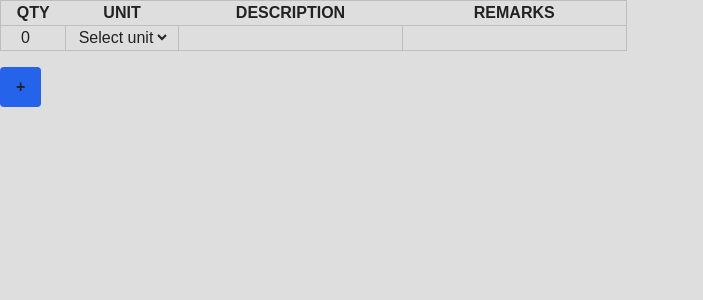
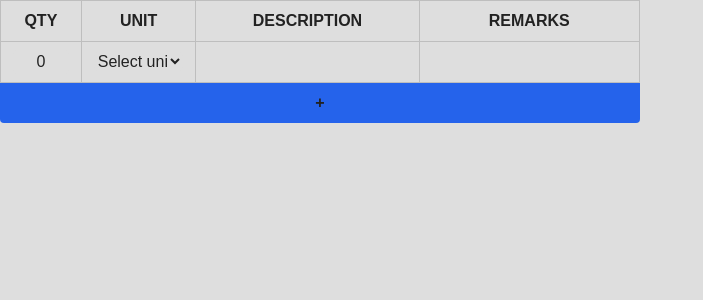
Before and after one commit to cynessa-dev/ops, a Next.js app: page /manager in a window 1280 px wide. Shown: the top 300 px of the page, without its empty margins (0-703 px from the left). Built offline with nearby package versions, Linux system fonts and the light colour scheme.

Commit message:
💄 style(ui): improve delivery table design for clarity

```diff
--- a/app/globals.css
+++ b/app/globals.css
@@ -48,6 +48,15 @@ body {
   font-family: Arial, Helvetica, sans-serif;
 }
 
-.delivery-table th, td {
-  @apply border border-(--border) px-2;
+.delivery-table th, .delivery-table td {
+  @apply border border-(--border) px-3 py-2;
 }
+
+input[type="number"] {
+  -moz-appearance: textfield;
+}
+input[type="number"]::-webkit-inner-spin-button,
+input[type="number"]::-webkit-outer-spin-button {
+  -webkit-appearance: none;
+  margin: 0;
+}
--- a/components/manager/deliveryTable.tsx
+++ b/components/manager/deliveryTable.tsx
@@ -56,9 +56,9 @@ export default function DeliveryTable() {
     }, []);
 
     return (
-        <div>
+        <div className="w-full md:w-1/2">
             <form action="#" method="post">
-                <table className="border border-(--border) border-collapse">
+                <table className="delivery-table border border-(--border) border-collapse rounded-t">
                     <thead>
                         <tr>
                             <th>QTY</th>
@@ -74,17 +74,19 @@ export default function DeliveryTable() {
                                     <input
                                         type="number"
                                         value={item.quantity}
+                                        min={0}
+                                        max={9999}
                                         onChange={e =>
                                             updateQuantity(index, parseInt(e.target.value, 10) || 0)
                                         }
-                                        className="w-12 text-center"
+                                        className="w-full bg-background text-center rounded focus:outline-none"
                                     />
                                 </td>
                                 <td>
                                     <select
                                         value={item.unit}
                                         onChange={e => updateUnit(index, e.target.value)}
-                                        className="w-24 text-center"
+                                        className="w-full bg-background text-center rounded focus:outline-none"
                                     >
                                         <option value="">Select unit</option>
                                         <option value="pcs">pcs</option>
@@ -99,6 +101,7 @@ export default function DeliveryTable() {
                                         onChange={e => {
                                             updateDescription(index, e.target.value);
                                         }}
+                                        className="w-full focus:outline-none"
                                     />
                                 </td>
                                 <td>
@@ -108,13 +111,14 @@ export default function DeliveryTable() {
                                         onChange={e => {
                                             updateRemarks(index, e.target.value);
                                         }}
+                                        className="w-full"
                                     />
                                 </td>
                             </tr>
                         ))}
                     </tbody>
                 </table>
-                <button type="button" className="mt-4 px-4 py-2 bg-(--primary-action) font-bold rounded cursor-pointer hover:bg-(--primary-hover)" onClick={ addItem }>
+                <button type="button" className="px-4 py-2 w-full bg-(--primary-action) font-bold rounded-b cursor-pointer hover:bg-(--primary-hover)" onClick={ addItem }>
                     +
                 </button>
             </form>
```
